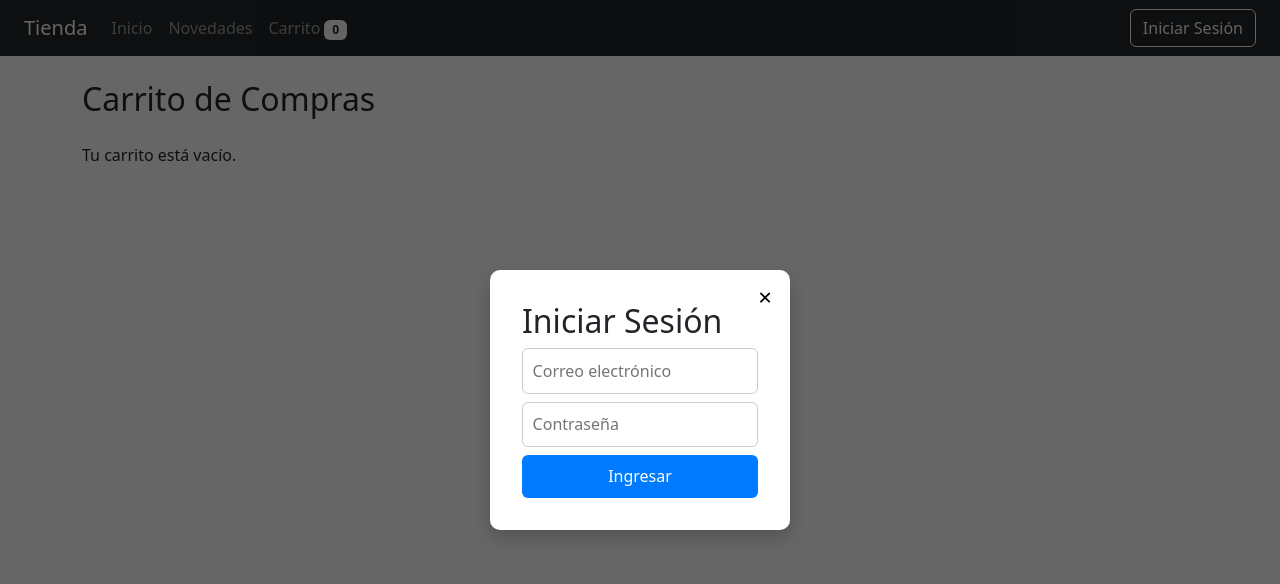
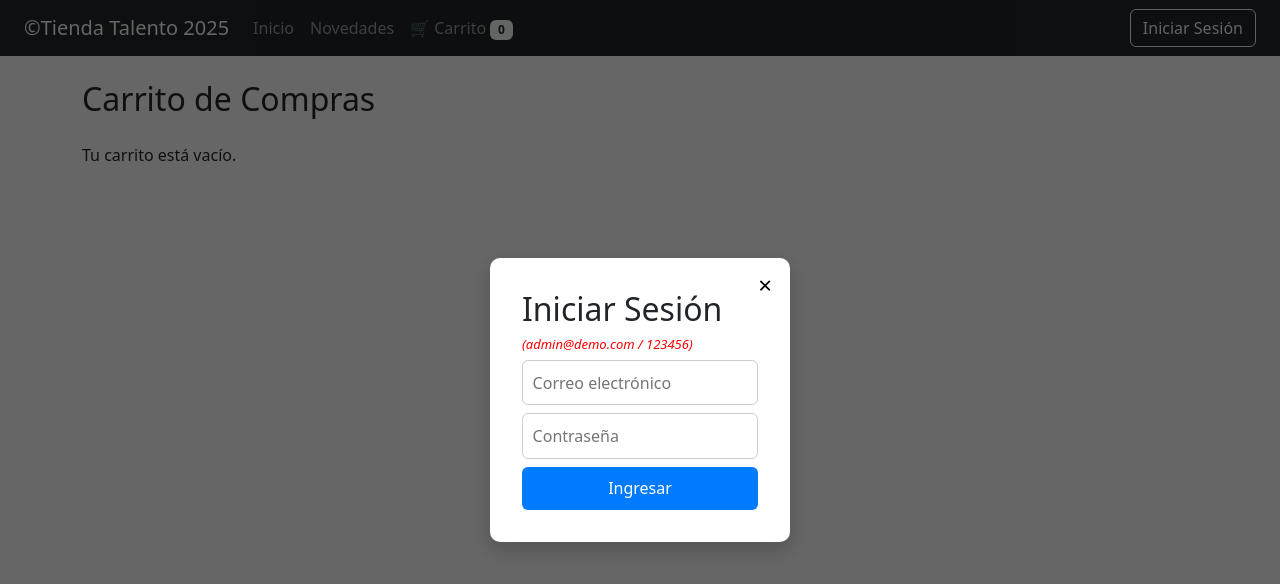
Before and after one commit to fercoiman/ProyectoFinal-FernandoCoiman, a React (Vite) app: page /cart in a window 1280 px wide. Both pictures are taken after a click on the button "Iniciar Sesión". Shown: the top 584 px of the page. Built offline with nearby package versions, Linux system fonts and the light colour scheme.

Commit message:
modifico carrito de compras y cuadro de logon

```diff
--- a/src/App.jsx
+++ b/src/App.jsx
@@ -1,5 +1,5 @@
 import { BrowserRouter as Router, Routes, Route } from "react-router-dom";
-import { useState } from "react";
+import { useEffect, useState } from "react";
 import NavBar from "./components/NavBar";
 import Home from "./components/Home";
 import Novedades from "./components/Novedades";
@@ -11,27 +11,41 @@ function App() {
   const [cartItems, setCartItems] = useState([]);
   const [user, setUser] = useState(null);
 
+  // Cargar usuario desde localStorage
+  useEffect(() => {
+    const storedUser = localStorage.getItem("user");
+    if (storedUser) {
+      setUser(JSON.parse(storedUser));
+    }
+  }, []);
 
   const addToCart = (product) => {
     setCartItems((prevItems) => [...prevItems, product]);
   };
 
-
   const clearCart = () => {
     setCartItems([]);
   };
 
-    const handleLogin = (userData) => {
+  const handleLogin = (userData) => {
     setUser(userData);
+    localStorage.setItem("user", JSON.stringify(userData));
     alert(`Bienvenido, ${userData.email}`);
     setShowLogin(false);
+  };
+
+  const handleLogout = () => {
+    setUser(null);
+    localStorage.removeItem("user");
   };
 
   return (
     <Router>
       <NavBar
         onLoginClick={() => setShowLogin(true)}
+        onLogoutClick={handleLogout}
         cartCount={cartItems.length}
+        user={user}
       />
 
       <Routes>
@@ -40,10 +54,12 @@ function App() {
         <Route path="/cart" element={<Cart items={cartItems} clearCart={clearCart} />} />
       </Routes>
 
-      {showLogin && <LoginModal
-        onClose={() => setShowLogin(false)}
-        onLogin={handleLogin}
-        />}
+      {showLogin && (
+        <LoginModal
+          onClose={() => setShowLogin(false)}
+          onLogin={handleLogin}
+        />
+      )}
     </Router>
   );
 }
--- a/src/components/LoginModal.css
+++ b/src/components/LoginModal.css
@@ -57,6 +57,12 @@
   cursor: pointer;
 }
 
+#credenciales{
+color: red;
+font-style: italic;
+font-size: small;
+}
+
 .error {
   color: red;
   font-size: 0.9rem;
--- a/src/components/LoginModal.jsx
+++ b/src/components/LoginModal.jsx
@@ -36,6 +36,8 @@ function LoginModal({ onClose, onLogin }) {
       <div className="login-modal">
         <button className="close-btn" onClick={onClose}>×</button>
         <h2>Iniciar Sesión</h2>
+        <h6 id="credenciales">(admin@demo.com / 123456)</h6>
+
         <form onSubmit={handleSubmit}>
           <input
             type="email"
--- a/src/components/NavBar.jsx
+++ b/src/components/NavBar.jsx
@@ -3,7 +3,7 @@ import { Link } from "react-router-dom";
 function NavBar({ onLoginClick, cartCount }) {
   return (
     <nav className="navbar navbar-expand-lg navbar-dark bg-dark px-4">
-      <Link className="navbar-brand" to="/">Tienda</Link>
+      <Link className="navbar-brand" to="/">&copy;Tienda Talento 2025 </Link>
 
       <button className="navbar-toggler" type="button" data-bs-toggle="collapse" data-bs-target="#navbarNav">
         <span className="navbar-toggler-icon"></span>
@@ -19,6 +19,7 @@ function NavBar({ onLoginClick, cartCount }) {
           </li>
           <li className="nav-item">
             <Link className="nav-link" to="/cart">
+              <span className="cart-badge">🛒 </span>
               Carrito <span className="badge bg-light text-dark">{cartCount}</span>
             </Link>
           </li>
```
